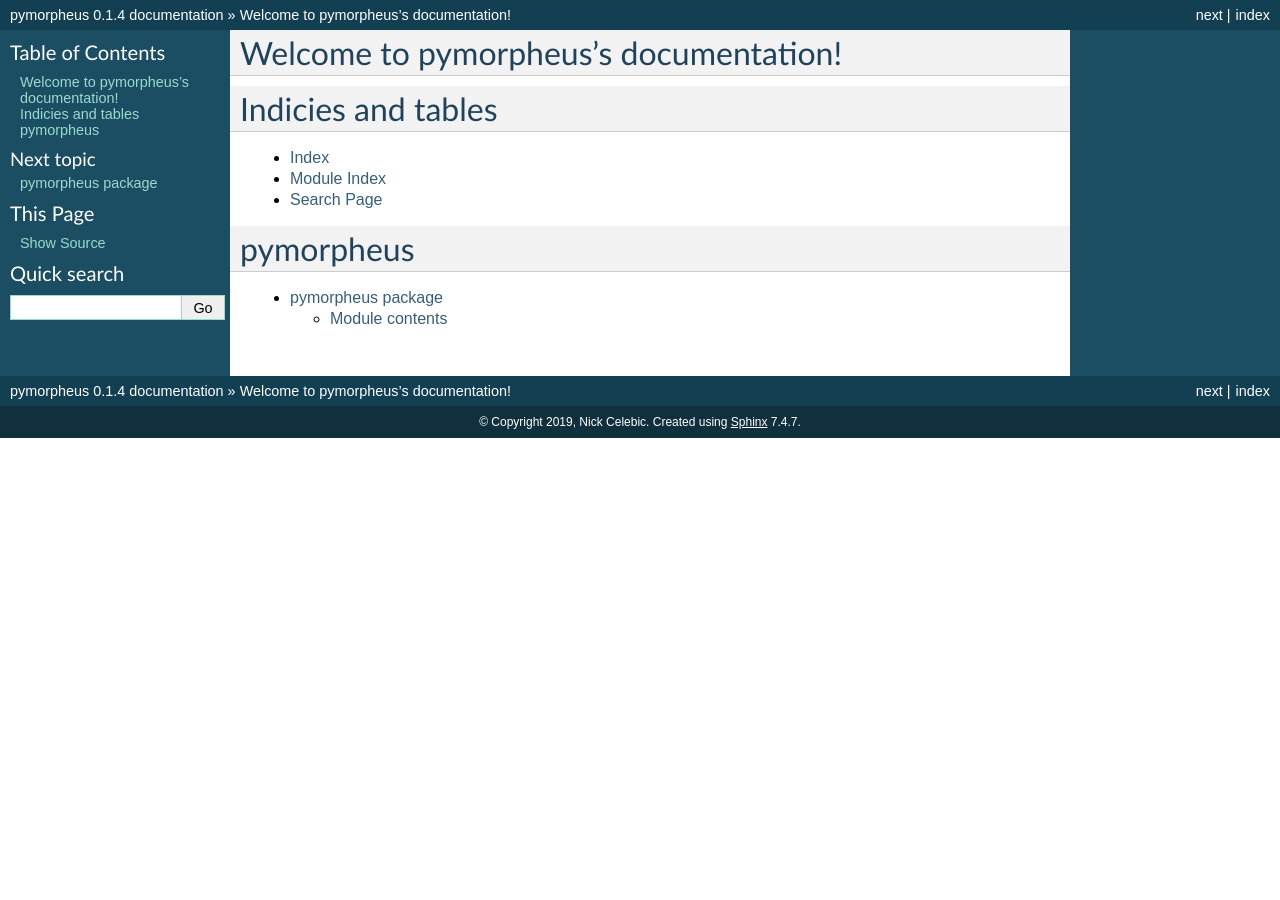
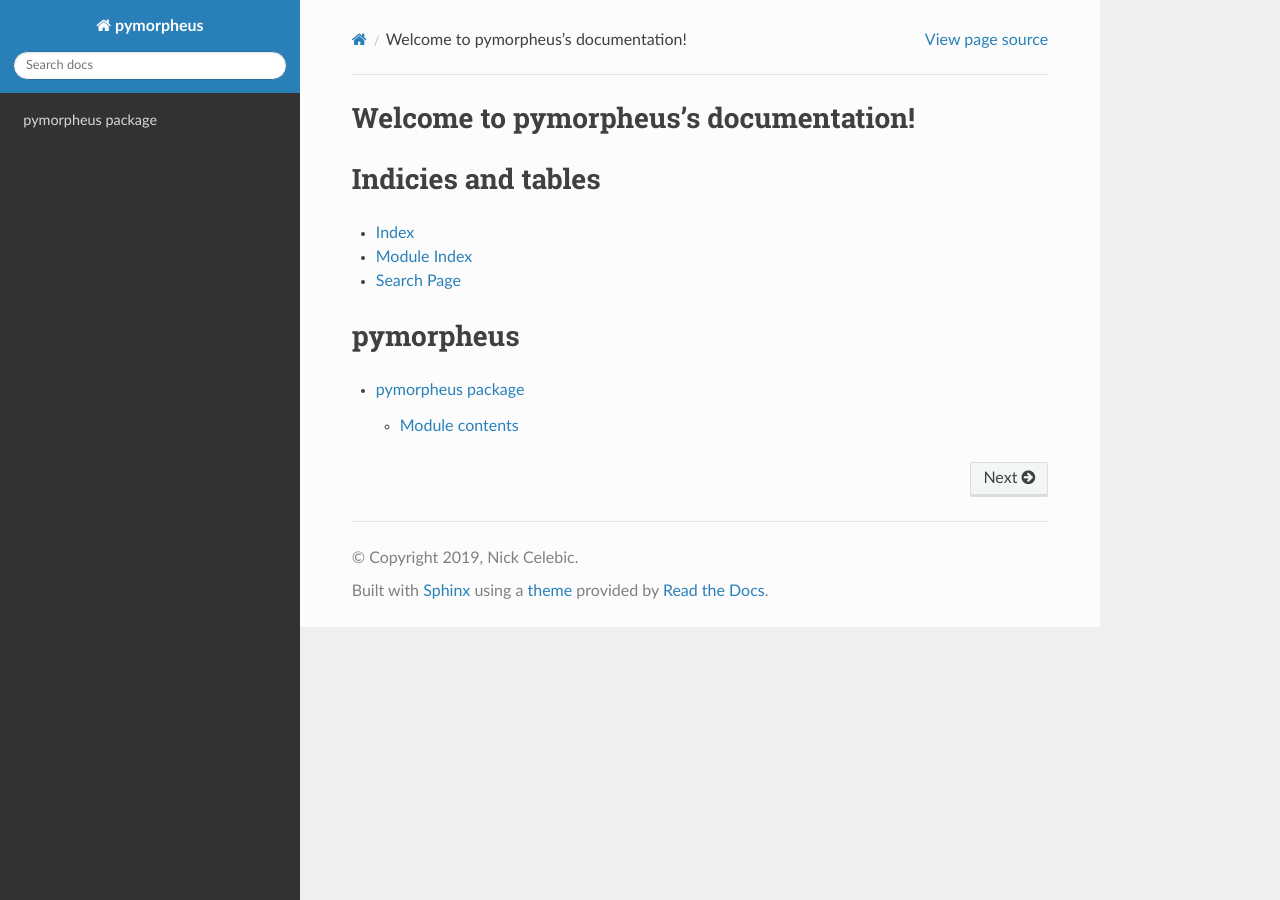
Before and after one commit to tryfan/pymorpheus, a Sphinx documentation site: the page built from doc/source/index.rst, in a window 1280 px wide. Built offline with Sphinx 7.4.7 and the Read the Docs theme 2.0.0, drawn with Linux system fonts in a browser that asks for light colours.

Commit message:
changed theme to RTD

```diff
--- a/doc/source/conf.py
+++ b/doc/source/conf.py
@@ -30,7 +30,7 @@ release = '0.1.4'
 # Add any Sphinx extension module names here, as strings. They can be
 # extensions coming with Sphinx (named 'sphinx.ext.*') or your custom
 # ones.
-extensions = ['sphinx.ext.autodoc', 'recommonmark']
+extensions = ['sphinx.ext.autodoc', 'recommonmark', 'sphinx_rtd_theme']
 autoclass_content = 'both'
 master_doc = 'index'
 
@@ -48,7 +48,7 @@ exclude_patterns = ['venv', 'setup.py']
 # The theme to use for HTML and HTML Help pages.  See the documentation for
 # a list of builtin themes.
 #
-html_theme = 'classic'
+html_theme = 'sphinx_rtd_theme'
 
 # Add any paths that contain custom static files (such as style sheets) here,
 # relative to this directory. They are copied after the builtin static files,
```
